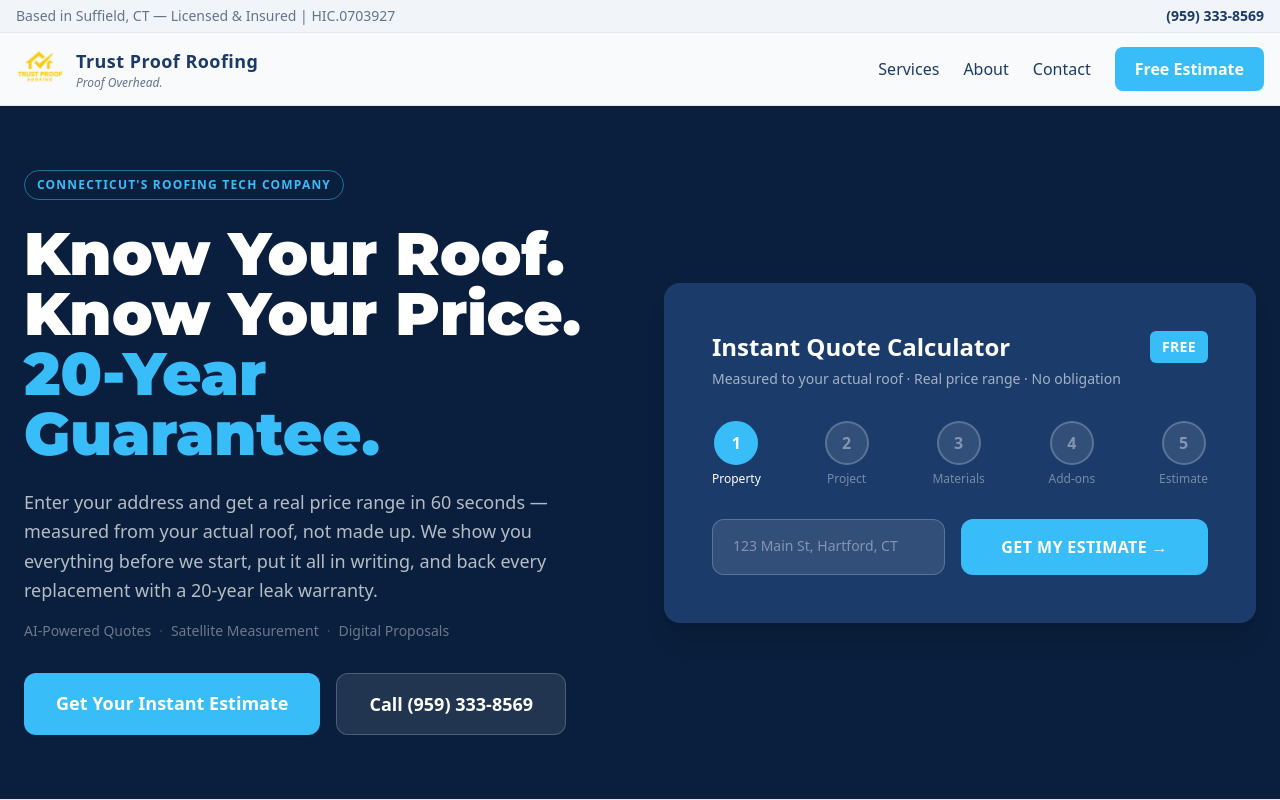
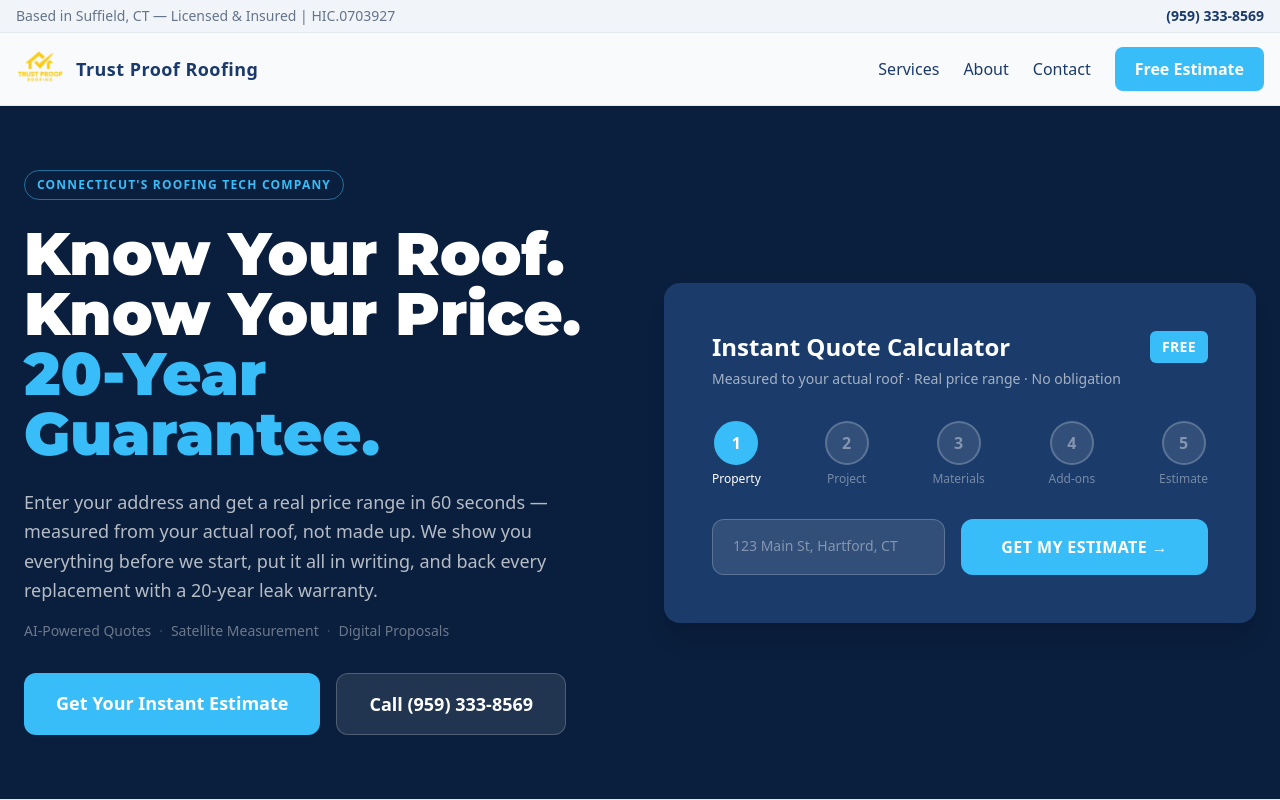
Before and after one commit to solarprolab/trust-proof-roofing, a Next.js app: page / in a window 1280 px wide. Shown: the top 800 px of the page. Built offline with nearby package versions, Linux system fonts and the light colour scheme.

Commit message:
fix: navy logo in nav, remove tagline from nav

```diff
--- a/src/components/Header.tsx
+++ b/src/components/Header.tsx
@@ -30,10 +30,7 @@ export default function Header() {
             height={38}
             style={{objectFit: 'contain'}}
           />
-          <div className="flex flex-col leading-tight">
-            <div className="text-[#1B3A6B] font-black text-lg tracking-wide font-heading">{SITE.name}</div>
-            <div className="text-[#64748B] text-xs italic font-light">{SITE.tagline}</div>
-          </div>
+          <div className="text-[#1B3A6B] font-black text-lg tracking-wide font-heading">{SITE.name}</div>
         </Link>
 
         {/* Desktop nav links */}
```
